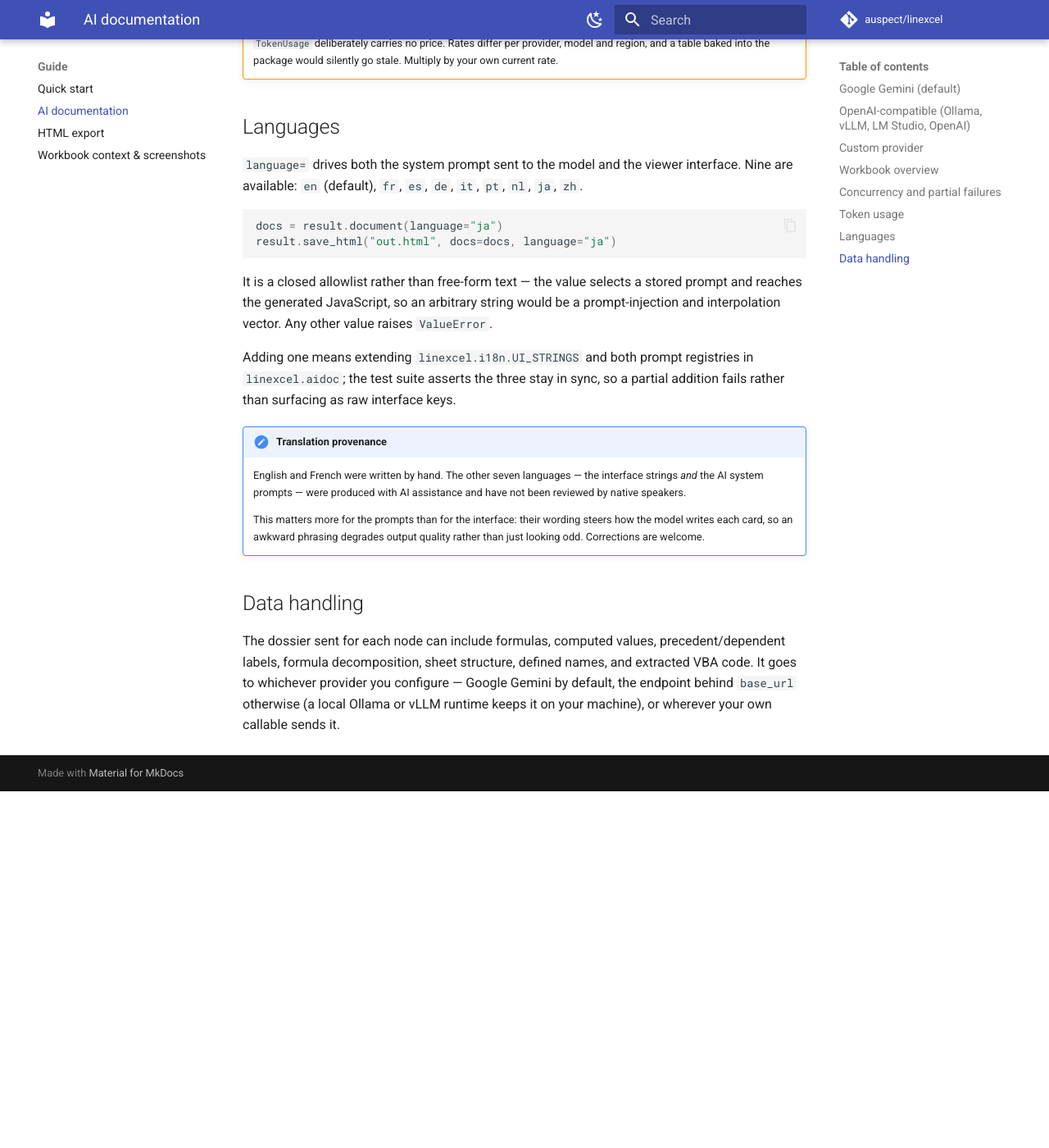
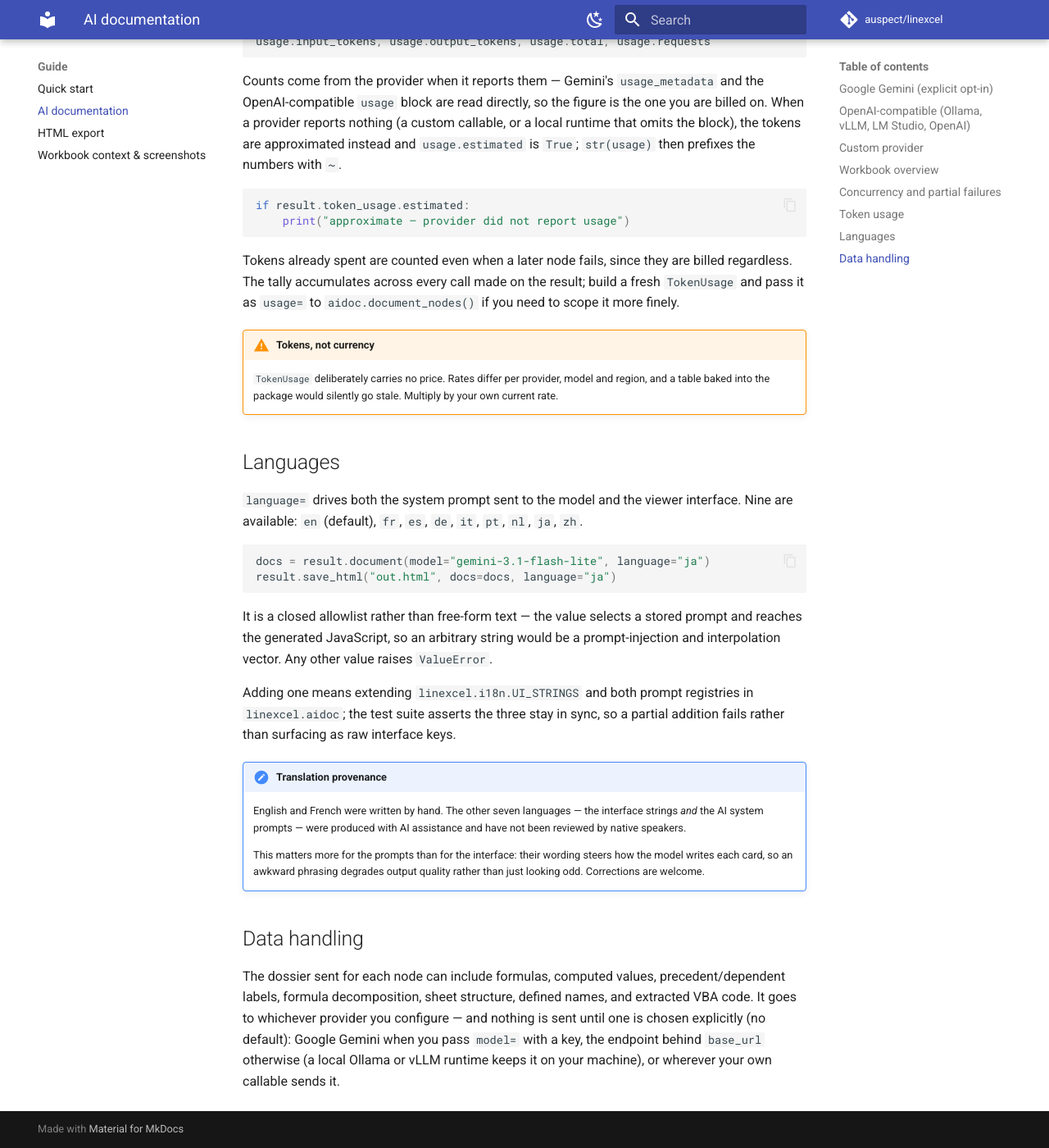
Before and after one commit to auspect/linexcel, an MkDocs documentation site: the page built from docs/guide/ai.md, in a window 1280 px wide and 1400 px high, scrolled down 2047 px. Shown: the whole window at 82% size. Built offline with MkDocs 1.6.1 and Material for MkDocs 9.7.7, drawn with Linux system fonts in a browser that asks for light colours; comment, search, counter and statistics services are not loaded; before the commit the page ends 3012 px from its top, so only the background shows below that; some of the changed text lies outside the part shown.

Commit message:
feat(ai): no default AI provider — Gemini is explicit opt-in
Remove the implicit Google Gemini fallback in _resolve_provider(): a call
without provider=, base_url= or model= now raises AiDocError listing the
options, so nothing is sent to a vendor the user did not pick.

- Gemini requires model= (or GEMINI_MODEL) + a Google key; api_key= alone
  no longer selects it
- provider=, base_url= and the OpenAI-compatible env vars are unchanged
- Docs (README, guide/ai) and docstrings updated; CHANGELOG notes the
  breaking change
- Tests: bare call raises with guidance; model= routes to Gemini; GEMINI_MODEL
  env opts in

Closes NOU-12

````diff
--- a/docs/guide/ai.md
+++ b/docs/guide/ai.md
@@ -2,11 +2,24 @@
 
 AI documentation is opt-in and supports any LLM provider.
 
-## Google Gemini (default)
+**There is no default provider.** A call without `provider=`, `base_url=` or
+`model=` raises `AiDocError` and lists the options; nothing is sent anywhere
+until you pick one. Three ways to choose:
+
+| Way | Provider |
+| --- | --- |
+| `model=` (or `GEMINI_MODEL`) + Google key | Google Gemini |
+| `base_url=` (or `LINEXCEL_AI_BASE_URL`) | Any OpenAI-compatible endpoint (Ollama, vLLM, LM Studio, OpenAI…) |
+| `provider=` | Your own callable / `LLMProvider` instance |
+
+## Google Gemini (explicit opt-in)
+
+Gemini requires naming a model — passing only `api_key=` no longer selects it:
 
 ```python
-docs = result.document(api_key="...", language="en")
+docs = result.document(model="gemini-3.1-flash-lite", api_key="...", language="en")
 result.save_html("out.html", docs=docs, language="en")
+# or: export GOOGLE_API_KEY=... and pass only model=
 ```
 
 Requires `google-genai` (`uv add linexcel[ai]`).
@@ -40,7 +53,7 @@ docs = result.document(provider=my_llm)
 ## Workbook overview
 
 ```python
-workbook_doc = result.document_workbook(language="en")
+workbook_doc = result.document_workbook(model="gemini-3.1-flash-lite", language="en")
 result.save_html("out.html", docs=docs, workbook_doc=workbook_doc, language="en")
 ```
 
@@ -49,7 +62,7 @@ result.save_html("out.html", docs=docs, workbook_doc=workbook_doc, language="en"
 `document()` issues `max_workers` requests in parallel (4 by default):
 
 ```python
-docs = result.document(max_workers=8)
+docs = result.document(model="gemini-3.1-flash-lite", max_workers=8)
 ```
 
 Documenting a large workbook is long and often billed, so a node that fails does
@@ -62,8 +75,8 @@ when every node failed.
 Every AI call is tallied on the result:
 
 ```python
-docs = result.document()
-overview = result.document_workbook()
+docs = result.document(model="gemini-3.1-flash-lite")  # any provider works
+overview = result.document_workbook(model="gemini-3.1-flash-lite")
 
 print(result.token_usage)
 # 48,210 tokens (44,900 in + 3,310 out) over 5 request(s) [gemini/gemini-3.1-flash-lite]
@@ -101,7 +114,7 @@ interface. Nine are available: `en` (default), `fr`, `es`, `de`, `it`, `pt`,
 `nl`, `ja`, `zh`.
 
 ```python
-docs = result.document(language="ja")
+docs = result.document(model="gemini-3.1-flash-lite", language="ja")
 result.save_html("out.html", docs=docs, language="ja")
 ```
 
@@ -128,6 +141,7 @@ addition fails rather than surfacing as raw interface keys.
 The dossier sent for each node can include formulas, computed values,
 precedent/dependent labels, formula decomposition, sheet structure, defined
 names, and extracted VBA code. It goes to whichever provider you configure —
-Google Gemini by default, the endpoint behind `base_url` otherwise (a local
-Ollama or vLLM runtime keeps it on your machine), or wherever your own callable
-sends it.
+and nothing is sent until one is chosen explicitly (no default): Google Gemini
+when you pass `model=` with a key, the endpoint behind `base_url` otherwise (a
+local Ollama or vLLM runtime keeps it on your machine), or wherever your own
+callable sends it.
````
Also changed, not shown: CHANGELOG.md (+13 -0 lines), README.md (+15 -9 lines), 3 other files.
